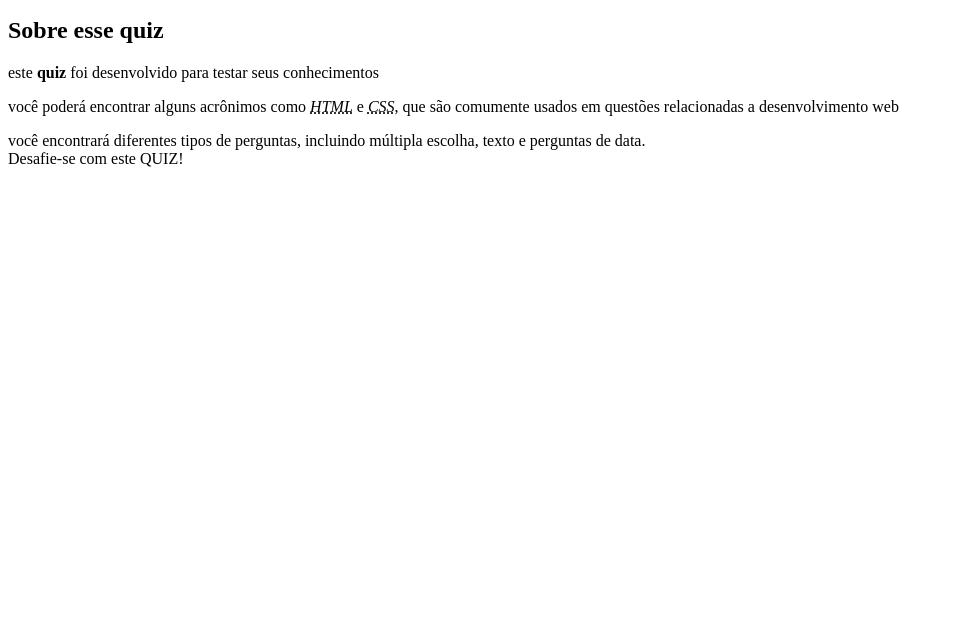
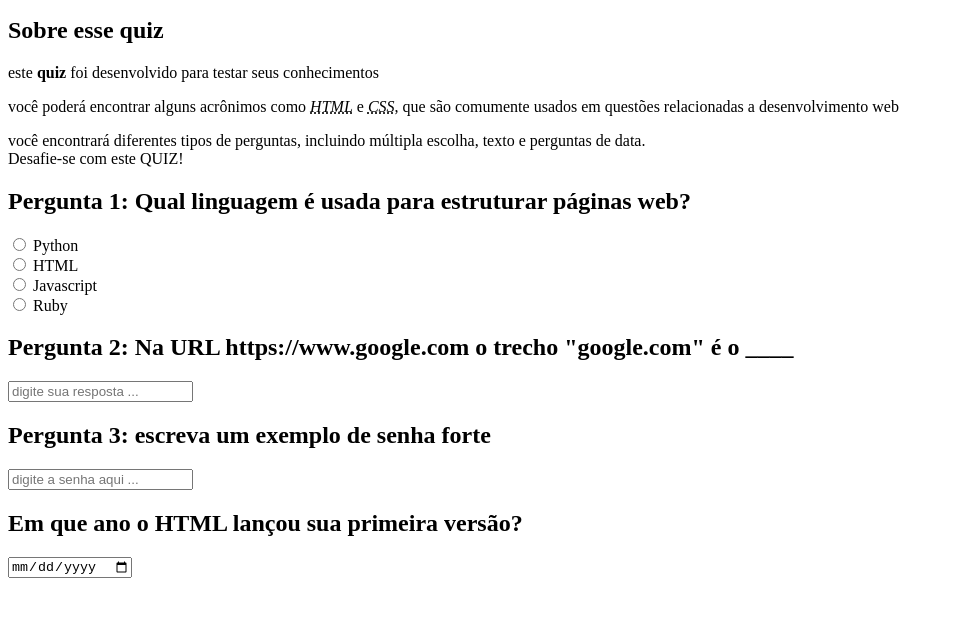
Before and after one commit to Fabiola-FOFS/QuizProgramingSite, a plain HTML site: page index.html in a window 1280 px wide. Shown: the part 101-718 px from the top of the page, without its empty margins (0-954 px from the left). Drawn offline with Linux system fonts and the light colour scheme.

Commit message:
dividindo secões e aprendendo novas tags e atributos

```diff
--- a/index.html
+++ b/index.html
@@ -10,6 +10,7 @@
                 <p>Teste seus conhecimentos em programação e veja qual a sua pontuação você consegue!</p>
             </header>
             <main>
+                <!--introdução-->
                 <section>
                     <h2><strong>Sobre esse quiz</strong></h2>
                     <p> este <strong>quiz</strong> foi desenvolvido para testar seus conhecimentos</p>
@@ -17,6 +18,39 @@
                     <p> você encontrará diferentes tipos de perguntas, incluindo múltipla escolha, texto e perguntas de data. <br> Desafie-se com este QUIZ!</p>
 
                 </section>
+                <!--Pergunta 1:múltipla escolha-->
+                <section>
+                    <h2>Pergunta 1: Qual linguagem é usada para estruturar páginas web?</h2>
+                    <form>
+                        <input type="radio" value="Python" id="p1a" name="pergunta1"> <label for="p1a">Python</label><br>
+<!--linka o id do input com a palavra dentro do label-->
+                        <input type="radio" value="HTML" id="p1b" name="pergunta1"> <label for="p1b">HTML</label><br>
+                        <input type="radio" value="Javascript" id="p1c" name="pergunta1"> <label for="p1c">Javascript</label><br>
+                        <input type="radio" value="Ruby" id="p1d" name="pergunta1"> <label for="p1d">Ruby</label><br>
+                    </form>
+                </section>
+                <!--Pergunta 2: texto -->
+                <section>
+                    <h2>Pergunta 2: Na URL https://www.google.com o trecho "google.com" é o ____</h2>
+                    <form>
+                        <input type="text" id="p2" name="pergunta2" placeholder="digite sua resposta ...">
+                    </form>
+
+                </section>
+                <!--Pergunta 3: SENHA -->
+                <section>
+                    <h2>Pergunta 3: escreva um exemplo de senha forte</h2>
+                    <form>
+                        <input type="password" id="p3" name="pergunta3" placeholder="digite a senha aqui ...">
+                    </form>
+                </section>
+                <!--Pergunta 4: data-->
+                <section>
+                    <h2>Em que ano o HTML lançou sua primeira versão?</h2>
+                    <form>
+                        <input type="date" id="p4" name="pergunta4">
+                    </form>
+                </section>
             </main>
             <footer></footer>
 
```
Also changed, not shown: 2 other files.
